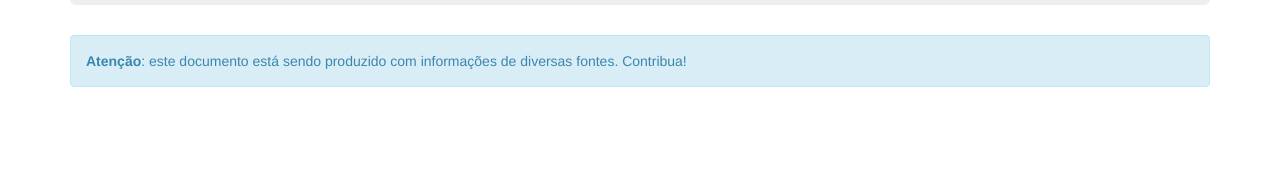
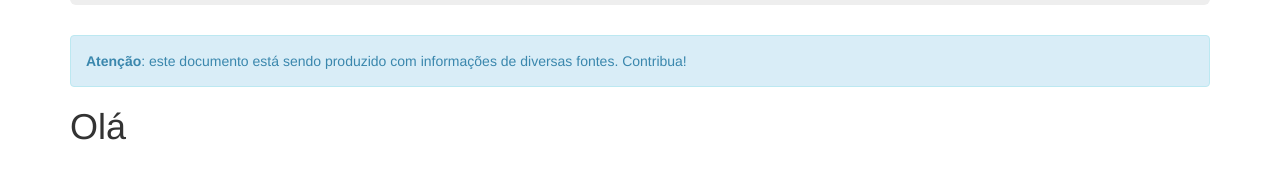
Before and after one commit to eduardozulian/compostagem, a Jekyll site: the page built from index.md, in a window 1280 px wide. Shown: the part 293-472 px from the top of the page. Built offline with Jekyll 4.4.1, drawn with Linux system fonts in a browser that asks for light colours; Markdown is read by kramdown in place of the engine named in the settings.

Commit message:
Mudança nas páginas

```diff
--- a/index.md
+++ b/index.md
@@ -2,3 +2,5 @@
 layout: default
 title: Hello, World!
 ---
+
+# Olá
```
Also changed, not shown: faq.md (+1 -0 lines).
